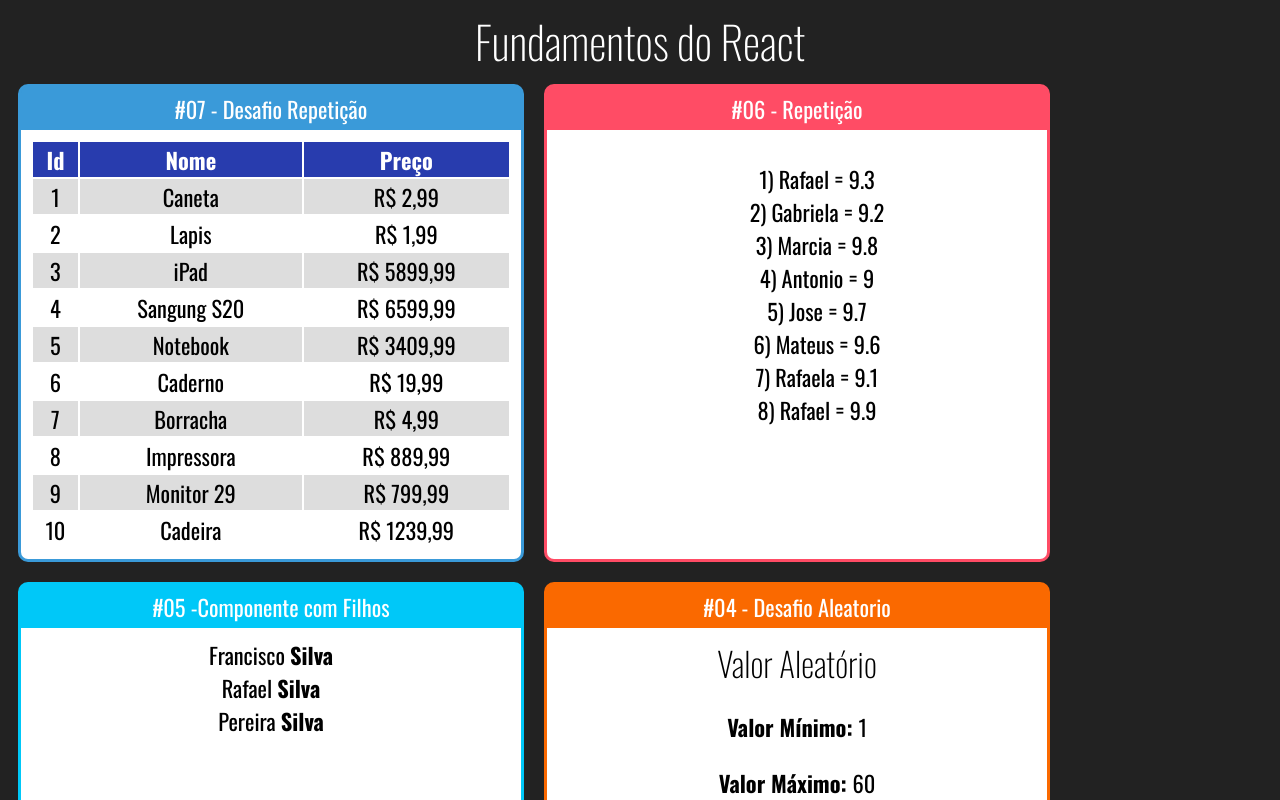
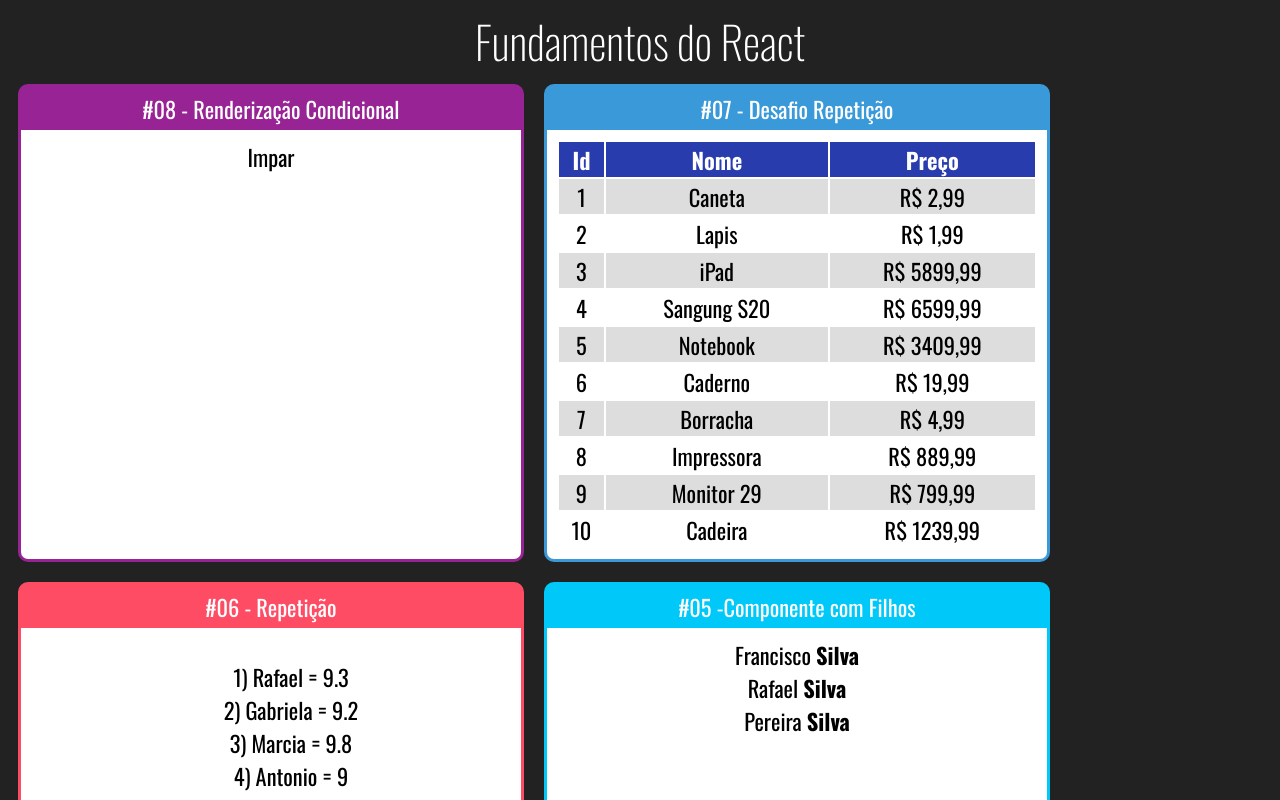
Before and after one commit to silvarafaell/Curso_React_Redux, a React (Create React App) app in the folder fundamentos-react/: page / in a window 1280 px wide. Shown: the top 800 px of the page. Built offline with nearby package versions, Linux system fonts and the light colour scheme.

Commit message:
Renderizacao Condicional #01

```diff
--- a/fundamentos-react/src/App.jsx
+++ b/fundamentos-react/src/App.jsx
@@ -1,6 +1,7 @@
 import './App.css'
 import React from 'react';
 
+import ParOuImpar from './components/condicional/ParOuImpar';
 import TabelaProdutos from './components/repeticao/TabelaProdutos';
 import ListaAlunos from './components/repeticao/ListaAlunos';
 import Familia from './components/basicos/Familia';
@@ -18,6 +19,10 @@
             <h1>Fundamentos do React</h1>
 
             <div className="Cards">
+            <Card titulo="#08 - Renderização Condicional " color="#982395">
+                   <ParOuImpar numero={21}></ParOuImpar>
+                </Card>
+
             <Card titulo="#07 - Desafio Repetição " color="#3A9AD9">
                    <TabelaProdutos></TabelaProdutos>
                 </Card>
--- /dev/null
+++ b/fundamentos-react/src/components/condicional/ParOuImpar.jsx
@@ -0,0 +1,13 @@
+import React from 'react';
+
+export default props => {
+    const isPar = props.numero % 2 === 0
+    return (
+        <div>
+            { isPar ?
+            <span>Par</span> :
+            <span>Impar</span>
+            }
+        </div>
+    )
+}
--- a/fundamentos-react/src/components/repeticao/TabelaProdutos.jsx
+++ b/fundamentos-react/src/components/repeticao/TabelaProdutos.jsx
@@ -7,7 +7,7 @@
     function getLinhas() {
         return produtos.map((produto, i) => {
             return (
-                <tr key={produto.id} className={i % 2 == 0 ? 'Par' : ''}>
+                <tr key={produto.id} className={i % 2 === 0 ? 'Par' : ''}>
                    <td>{produto.id}</td>
                    <td>{produto.nome}</td>
                    <td>R$ {produto.preco.toFixed(2).replace('.',',')}</td>
```
